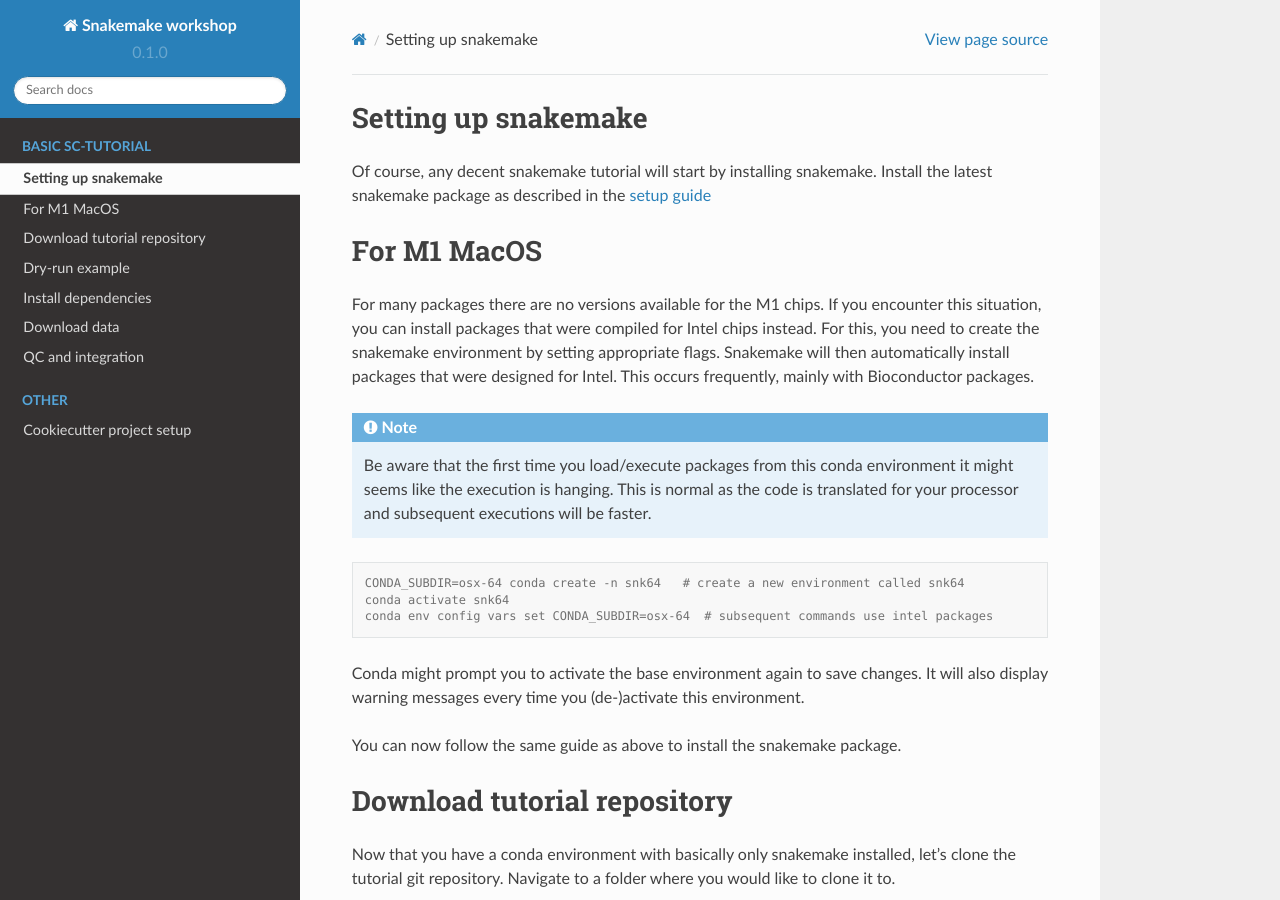
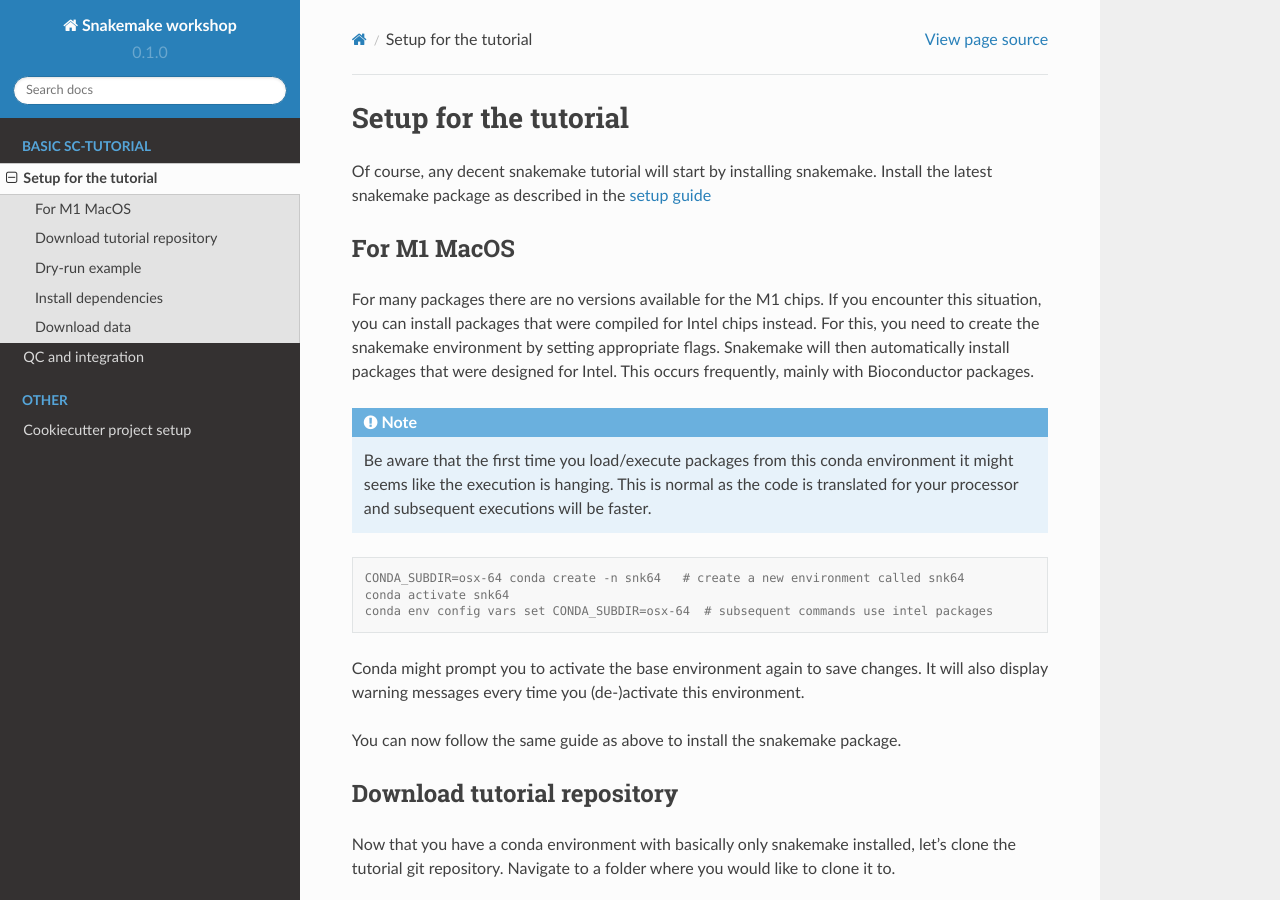
Before and after one commit to slobentanzer/snakemake-workshop, a Sphinx documentation site: the page built from docs/source/tutorial/setup.rst, in a window 1280 px wide and 900 px high. Built offline with Sphinx 7.4.7 and the Read the Docs theme 2.0.0, drawn with Linux system fonts in a browser that asks for light colours.

Commit message:
restructured

```diff
--- a/docs/source/tutorial/QC.rst
+++ b/docs/source/tutorial/QC.rst
@@ -1,2 +1,2 @@
 QC and integration
-------------------
+==================
--- a/docs/source/tutorial/setup.rst
+++ b/docs/source/tutorial/setup.rst
@@ -1,5 +1,6 @@
-Setting up snakemake
---------------------
+Setup for the tutorial
+======================
+
 Of course, any decent snakemake tutorial will start by installing snakemake. Install the latest snakemake package as described in the `setup guide <https://snakemake.readthedocs.io/en/stable/getting_started/installation.html#installation-via-conda-mamba>`_
 
 For M1 MacOS
```
